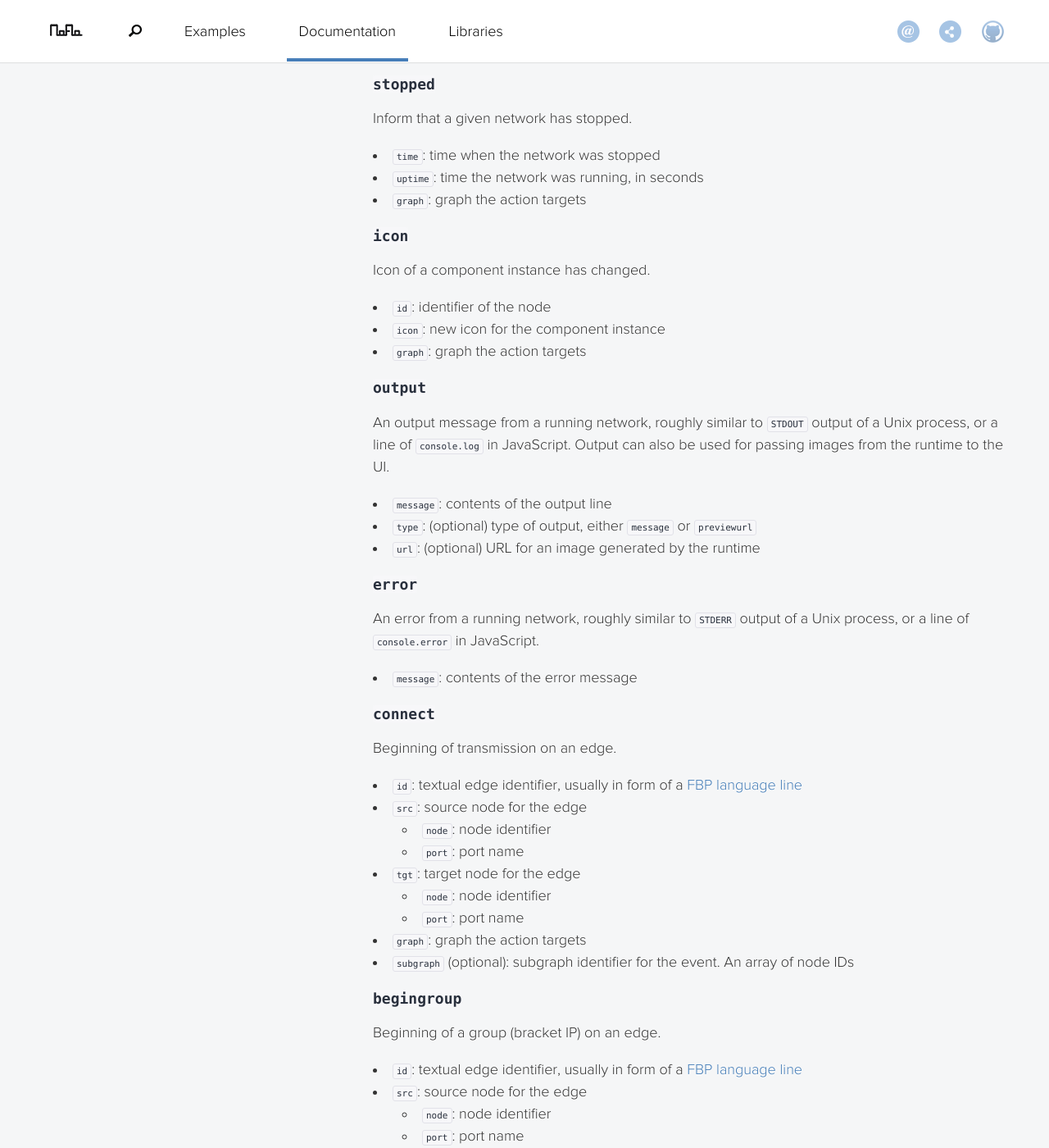
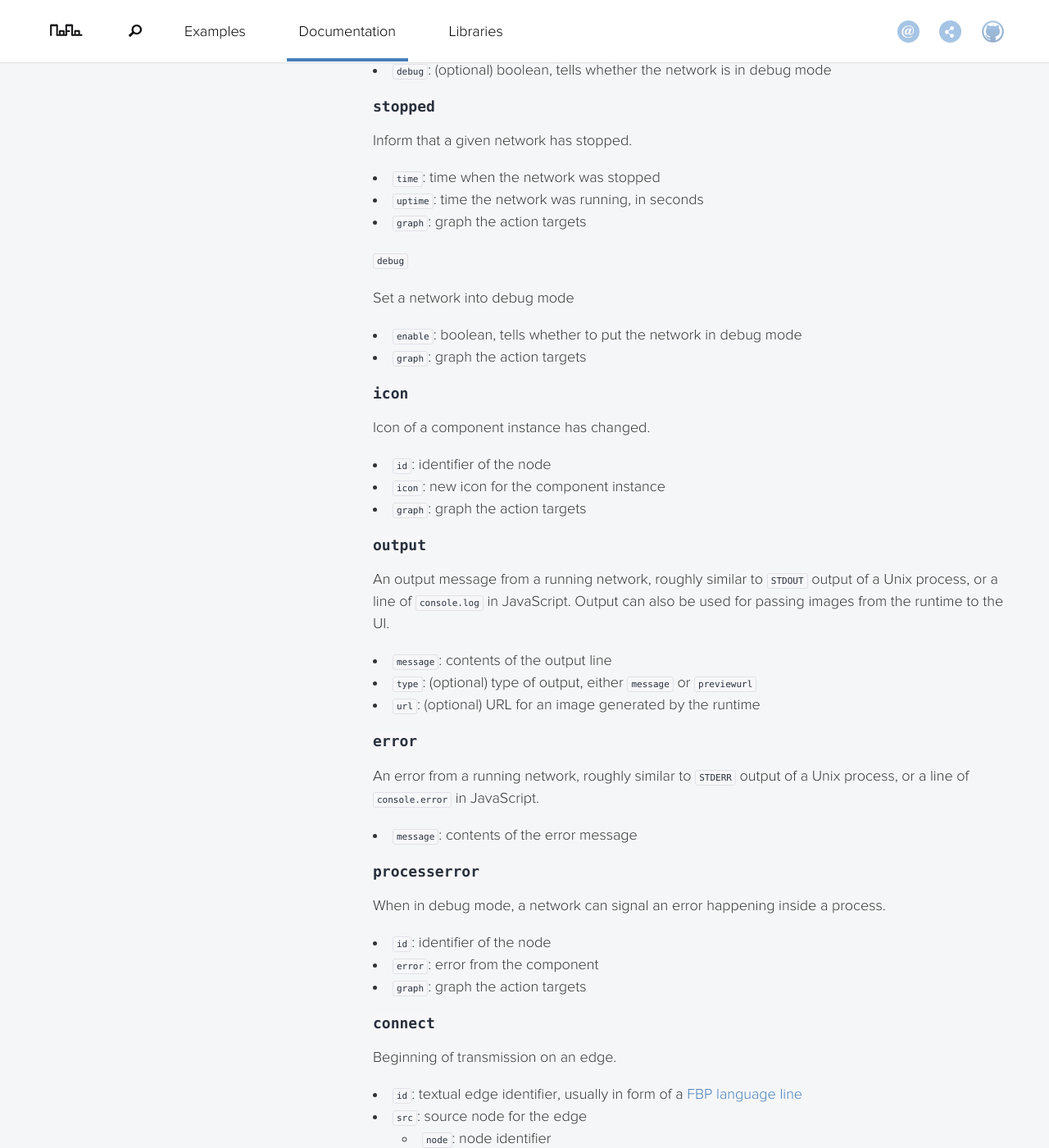
Before and after one commit to noflo/noflo.github.io, a Jekyll site: the page built from documentation/_posts/2013-07-09-protocol.md, in a window 1280 px wide and 1400 px high, scrolled down 10037 px. Shown: the whole window at 82% size. Built offline with Jekyll 4.4.1, drawn with Linux system fonts in a browser that asks for light colours; nearby versions of some CDN libraries; Markdown is read by kramdown in place of the engine named in the settings.

Commit message:
protocol: document update for process errors and network debug mode

```diff
--- a/documentation/_posts/2013-07-09-protocol.md
+++ b/documentation/_posts/2013-07-09-protocol.md
@@ -375,6 +375,7 @@ Response to a `getstatus` message.
 * `running`: boolean, tells whether the network is running or not
 * `graph`: graph the action targets
 * `uptime`: (optional) time the network has been running, in seconds
+* `debug`: (optional) boolean, tells whether the network is in debug mode
 
 ### `stopped`
 
@@ -383,6 +384,13 @@ Inform that a given network has stopped.
 * `time`: time when the network was stopped
 * `uptime`: time the network was running, in seconds
 * `graph`: graph the action targets
+
+#### `debug`
+
+Set a network into debug mode
+
+* `enable`: boolean, tells whether to put the network in debug mode
+* `graph`:  graph the action targets
 
 ### `icon`
 
@@ -405,6 +413,14 @@ An output message from a running network, roughly similar to `STDOUT` output of
 An error from a running network, roughly similar to `STDERR` output of a Unix process, or a line of `console.error` in JavaScript.
 
 * `message`: contents of the error message
+
+### `processerror`
+
+When in debug mode, a network can signal an error happening inside a process.
+
+* `id`: identifier of the node
+* `error`: error from the component
+* `graph`: graph the action targets
 
 ### `connect`
 
```
